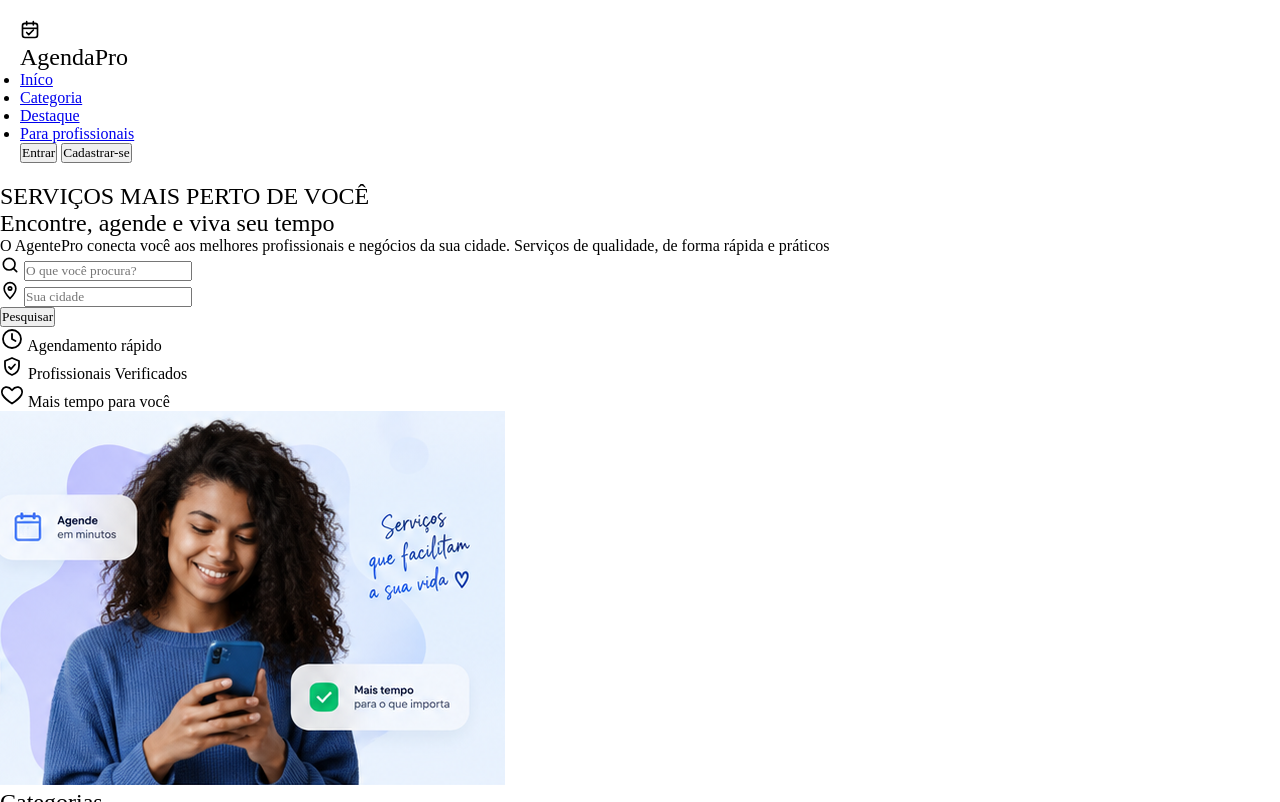
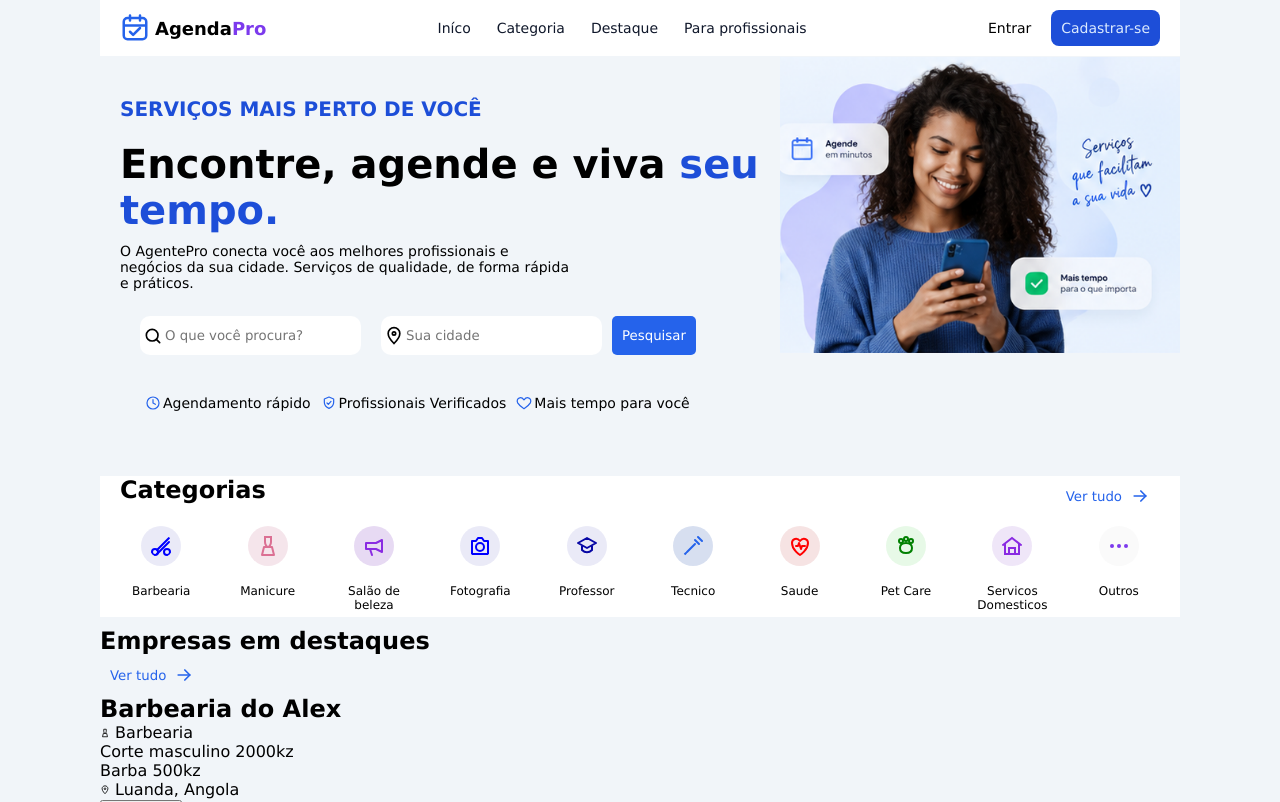
Before and after one commit to alexandrecavambe/AgendaPro, a plain HTML site: page index.html in a window 1280 px wide. Shown: the top 802 px of the page. Drawn offline with Linux system fonts and the light colour scheme.

Commit message:
Atualização

```diff
--- a/index.html
+++ b/index.html
@@ -5,6 +5,7 @@
     <meta charset="UTF-8">
     <meta name="viewport" content="width=device-width, initial-scale=1.0">
     <link rel="stylesheet" href="src/css/import.css">
+    <link rel="stylesheet" href="src/css/home/style.css">
     <title>AgendaPro - Home</title>
 </head>
 
@@ -38,9 +39,9 @@
         <section id="home">
             <div class="content">
                 <h2>SERVIÇOS MAIS PERTO DE VOCÊ</h2>
-                <h1>Encontre, agende e <span>viva seu tempo</span></h1>
+                <h1>Encontre, agende e viva <span>seu tempo.</span></h1>
                 <p>O AgentePro conecta você aos melhores profissionais e negócios da sua cidade. Serviços de qualidade,
-                    de forma rápida e práticos</p>
+                    de forma rápida e práticos.</p>
                 <div class="search-content">
                     <div class="content-input">
                         <svg viewBox="0 0 24 24" fill="none" width="20px">
@@ -60,7 +61,6 @@
                         <input type="text" name="" id="location" placeholder="Sua cidade">
                     </div>
                     <button type="button" class="pesquisar">Pesquisar</button>
-                </div>
                 </div>
                 <div class="content-info">
                     <div class="info">
@@ -88,12 +88,14 @@
                             xmlns:c2pa="http://c2pa.org/manifest" width="20px">
                             <path
                                 d="M12 20.5s-7-4.35-9.5-8.7C.9 8.6 2.1 5 5.6 4.2 8 3.6 10 4.7 12 7.2c2-2.5 4-3.6 6.4-3 3.5.8 4.7 4.4 3.1 7.6C19 16.15 12 20.5 12 20.5z"
-                            stroke="currentColor" stroke-width="1.8" stroke-linecap="round" stroke-linejoin="round" />
+                                stroke="currentColor" stroke-width="1.8" stroke-linecap="round"
+                                stroke-linejoin="round" />
                         </svg>
                         <span>Mais tempo para você</span>
                     </div>
                 </div>
-            <img src="src/images/home-jovem.png" alt="banner">
+            </div>
+            <div><img src="src/images/home-jovem.png" alt="banner"></div>
         </section>
         <section id="categoria">
             <div class="all-view">
@@ -110,7 +112,8 @@
             <div class="content-categorias">
                 <div class="categoria-icon">
                     <button class="">
-                        <svg viewBox="0 0 24 24" fill="none" width="20px" width="20px">
+                        <svg viewBox="0 0 24 24" fill="none" width="20px"
+                            style="background-color: rgba(230, 230, 245, 0.815); color: blue;">
                             <circle cx="6" cy="18" r="3" stroke="currentColor" stroke-width="2" />
                             <circle cx="18" cy="18" r="3" stroke="currentColor" stroke-width="2" />
                             <path d="M8 16L20 4M8 20L20 8" stroke="currentColor" stroke-width="2"
@@ -121,7 +124,8 @@
                 </div>
                 <div class="categoria-icon">
                     <button class="">
-                        <svg viewBox="0 0 24 24" fill="none" width="20px">
+                        <svg viewBox="0 0 24 24" fill="none" width="20px"
+                            style="background-color: rgba(243, 224, 231, 0.829); color: palevioletred;">
                             <path d="M9 3H15V8
                                      C15 11 13 13 12 13
                                      C11 13 9 11 9 8V3Z" stroke="currentColor" stroke-width="2" />
@@ -133,7 +137,8 @@
                 </div>
                 <div class="categoria-icon">
                     <button class="">
-                        <svg viewBox="0 0 24 24" fill="none" width="20px">
+                        <svg viewBox="0 0 24 24" fill="none" width="20px"
+                            style="background-color: rgba(226, 210, 241, 0.815); color: blueviolet;">
                             <path d="M4 9H14L20 6V18L14 15H4V9Z" stroke="currentColor" stroke-width="2"
                                 stroke-linejoin="round" />
                             <path d="M8 15L10 21" stroke="currentColor" stroke-width="2" stroke-linecap="round" />
@@ -143,7 +148,8 @@
                 </div>
                 <div class="categoria-icon">
                     <button class="">
-                        <svg viewBox="0 0 24 24" fill="none" width="20px">
+                        <svg viewBox="0 0 24 24" fill="none" width="20px"
+                            style="background-color: rgba(230, 230, 245, 0.815); color: blue;">
                             <path d="M4 7H8L10 4H14L16 7H20V20H4V7Z" stroke="currentColor" stroke-width="2"
                                 stroke-linejoin="round" />
                             <circle cx="12" cy="13" r="4" stroke="currentColor" stroke-width="2" />
@@ -153,7 +159,8 @@
                 </div>
                 <div class="categoria-icon">
                     <button class="">
-                        <svg viewBox="0 0 24 24" fill="none" width="20px">
+                        <svg viewBox="0 0 24 24" fill="none" width="20px"
+                            style="background-color: rgba(230, 230, 245, 0.815); color: rgb(8, 8, 165);">
                             <path d="M3 9L12 4L21 9L12 14L3 9Z" stroke="currentColor" stroke-width="2"
                                 stroke-linejoin="round" />
                             <path d="M7 12V16C10 19 14 19 17 16V12" stroke="currentColor" stroke-width="2" />
@@ -163,7 +170,8 @@
                 </div>
                 <div class="categoria-icon">
                     <button class="">
-                        <svg viewBox="0 0 24 24" fill="none" width="20px">
+                        <svg viewBox="0 0 24 24" fill="none" width="20px"
+                            style="background-color: #d0daeed8; color: #2563EB;">
                             <path d="M14 6L18 10M6 18L14 10" stroke="currentColor" stroke-width="2"
                                 stroke-linecap="round" />
                             <path d="M5 19L3 21M17 3L21 7" stroke="currentColor" stroke-width="2"
@@ -174,7 +182,8 @@
                 </div>
                 <div class="categoria-icon">
                     <button class="">
-                        <svg viewBox="0 0 24 24" fill="none" width="20px">
+                        <svg viewBox="0 0 24 24" fill="none" width="20px"
+                            style="background-color: rgba(245, 222, 222, 0.829); color: red;">
                             <path d="M12 21S4 16 4 9
                                      C4 5 9 3 12 7
                                      C15 3 20 5 20 9
@@ -188,7 +197,8 @@
                 </div>
                 <div class="categoria-icon">
                     <button class="">
-                        <svg viewBox="0 0 24 24" fill="none" width="20px">
+                        <svg viewBox="0 0 24 24" fill="none" width="20px"
+                            style="background-color: rgba(226, 248, 226, 0.815); color: green;">
                             <path d="M12 19C8 19 6 17 6 14
                                      C6 11 8 9 12 9
                                      C16 9 18 11 18 14
@@ -202,7 +212,8 @@
                 </div>
                 <div class="categoria-icon">
                     <button class="">
-                        <svg viewBox="0 0 24 24" fill="none" width="20px">
+                        <svg viewBox="0 0 24 24" fill="none" width="20px"
+                            style="background-color: rgba(235, 223, 247, 0.781); color: blueviolet;">
                             <path d="M3 11L12 4L21 11" stroke="currentColor" stroke-width="2" stroke-linecap="round" />
                             <path d="M5 10V20H19V10" stroke="currentColor" stroke-width="2" />
                             <path d="M9 20V14H15V20" stroke="currentColor" stroke-width="2" />
@@ -211,7 +222,14 @@
                     <span>Servicos Domesticos</span>
                 </div>
                 <div class="categoria-icon">
-                    <button class=""><span>...</span></button>
+                    <button class="outros">
+                        <svg width="24" height="24" viewBox="0 0 24 24" fill="none" xmlns="http://www.w3.org/2000/svg"
+                            style="background-color: #fafafa; color: #fff;">
+                            <circle cx="5" cy="12" r="2" fill="#7C3AED" />
+                            <circle cx="12" cy="12" r="2" fill="#7C3AED" />
+                            <circle cx="19" cy="12" r="2" fill="#7C3AED" />
+                        </svg>
+                    </button>
                     <span>Outros</span>
                 </div>
             </div>
--- a/src/css/header.css
+++ b/src/css/header.css
@@ -1,4 +1,78 @@
 header {
-    width: 100%;
-    padding: 20px;
+    background-color: var(--surface);
+    display: flex;
+    justify-content: space-between;
+    padding: 10px 20px;
+    width: 1080px;
+    max-width: 100%;
+    position: fixed;
+    top: 0;
+    left: 50%;
+    transform: translateX(-50%);
+    z-index: 1000;
 }
+
+.agendaPro {
+    display: flex;
+    align-items: center;
+    gap: 5px;
+}
+
+.agendaPro svg {
+    width: clamp(1rem, 4vw, 30px);
+    color: var(--primary);
+}
+
+.agendaPro h2 {
+    font-size: clamp(10px, 4vw, 18px);
+    font-weight: 700;
+}
+
+.agendaPro h2 span {
+    color: var(--secondary);
+}
+
+.navbar ul {
+    display: flex;
+    gap: 10px;
+}
+
+.navbar ul li {
+    list-style: none;
+    padding: 8px;
+}
+
+.navbar ul li a {
+    color: var(--text-primary);
+    font-size: 14px;
+    text-decoration: none;
+}
+
+.loginCadastro {
+    display: flex;
+    align-items: center;
+    gap: 10px;
+}
+
+.loginCadastro button {
+    background-color: transparent;
+    font-size: clamp(12px, 1.4vw, 14px);
+    padding: clamp(6px, 2vw, 10px);
+    border: none;
+    border-radius: 8px;
+    cursor: pointer;
+    transition: all 0.3s ease;
+}
+
+.loginCadastro button.cadastro {
+    background-color: var(--primary-dark);
+    color: var(--primary-light);
+}
+
+.loginCadastro button.cadastro:hover {
+    transform: scale(1.05);
+}
+
+.loginCadastro button.login:hover {
+    color: var(--primary);
+}
--- /dev/null
+++ b/src/css/home/style.css
@@ -0,0 +1,183 @@
+body {
+    min-height: 100vh;
+    display: flex;
+    flex-direction: column;
+    background-color: var(--surface-secondary);
+    padding: 20px 0;
+}
+
+html,
+body {
+    scroll-behavior: smooth;
+}
+
+.container {
+    display: block;
+    margin: auto;
+    flex-direction: column;
+    width: 1080px;
+    max-width: 100%;
+    margin-top: 37px;
+}
+
+section {
+    width: 100%;
+}
+
+#home {
+    display: flex;
+    justify-content: space-between;
+    padding: 0 0 20px 20px;
+}
+
+#home img {
+    max-width: 400px;
+    object-fit: cover;
+}
+
+.content {
+    position: relative;
+    z-index: 99;
+    padding: 30px 14px 20px 0;
+}
+
+.content h2 {
+    color: var(--primary-dark);
+    font-size: clamp(10px, 2vw, 20px);
+    padding: 10px 0;
+}
+
+.content h1 {
+    font-size: clamp(1.1rem, 4vw, 2.5em);
+    padding: 10px 0;
+}
+
+.content h1 span {
+    color: var(--primary-dark);
+}
+
+.content p {
+    font-size: 14px;
+    width: 70%;
+    margin-bottom: 10px;
+}
+
+.search-content {
+    display: flex;
+    padding: 15px 0;
+
+}
+
+.content-input {
+    display: flex;
+    align-items: center;
+}
+
+.content-input svg {
+    position: relative;
+    left: 23px;
+}
+
+.content-input input {
+
+    padding: 12px 25px;
+    border: none;
+    border-radius: 10px;
+}
+
+.search-content button {
+    background-color: var(--primary);
+    color: #fff;
+    font-weight: 500;
+    padding: 10px;
+    margin-left: 10px;
+    border: none;
+    border-radius: 5px;
+    cursor: pointer;
+}
+
+.content-info {
+    display: flex;
+    padding: 20px;
+}
+
+.content-info .info {
+    display: flex;
+    align-items: center;
+    gap: 2px;
+    padding: 5px;
+}
+
+.content-info .info svg {
+    width: 16px;
+    height: 16px;
+    color: var(--primary);
+}
+
+.content-info .info span {
+    font-size: clamp(10px, 2vw, 14px);
+}
+
+#categoria {
+    background-color: #fff;
+    padding: 0 20px 5px 20px;
+    margin-bottom: 10px;
+}
+
+#categoria .all-view {
+    display: flex;
+    justify-content: space-between;
+}
+
+#categoria .all-view h1 {
+    font-size: clamp(18px, 3vw, 24px);
+}
+
+.all-view button {
+    display: flex;
+    align-items: center;
+    gap: 8px;
+    background-color: transparent;
+    color: var(--primary);
+    padding: 10px;
+    border: none;
+    cursor: pointer;
+    transition: all 0.3s ease;
+}
+
+.all-view button:hover {
+    transform: scale(1.05);
+}
+
+.content-categorias {
+    display: grid;
+    grid-template-columns: repeat(auto-fit, minmax(30px, 1fr));
+    gap: 24px;
+    justify-items: center;
+}
+
+.categoria-icon {
+    display: flex;
+    flex-direction: column;
+    align-items: center;
+    text-align: center;
+    gap: 5px;
+}
+
+.categoria-icon button {
+    background-color: transparent;
+    padding: 10px;
+    border: none;
+}
+
+.categoria-icon button svg {
+    height: 40px;
+    width: 40px;
+    padding: 8px;
+    border-radius: 50%;
+    background-color: var(--primary);
+}
+
+.categoria-icon span {
+    font-size: 12px;
+}
--- a/src/css/reset.css
+++ b/src/css/reset.css
@@ -2,11 +2,5 @@
     margin: 0;
     padding: 0;
     box-sizing: border-box;
-    font-family: 'Poppins';
-    font-weight: 400;
-
-    @font-face {
-        font-family: "Poppins";
-        src: url("../font/poppins/Poppins-Regular.ttf") format("ttf");
-    }
+    font-family: Verdana, sans-serif;
 }
--- a/src/css/varieble.css
+++ b/src/css/varieble.css
@@ -48,7 +48,6 @@
    --space-2xl: 48px;
    --space-3xl: 64px;
 
-   --font-family: "Poppins";
    --font-size-xs: 12px;
    --font-size-sm: 14px;
    --font-size-md: 16px;
```
Lines whose indentation alone changed are shown as unchanged.
